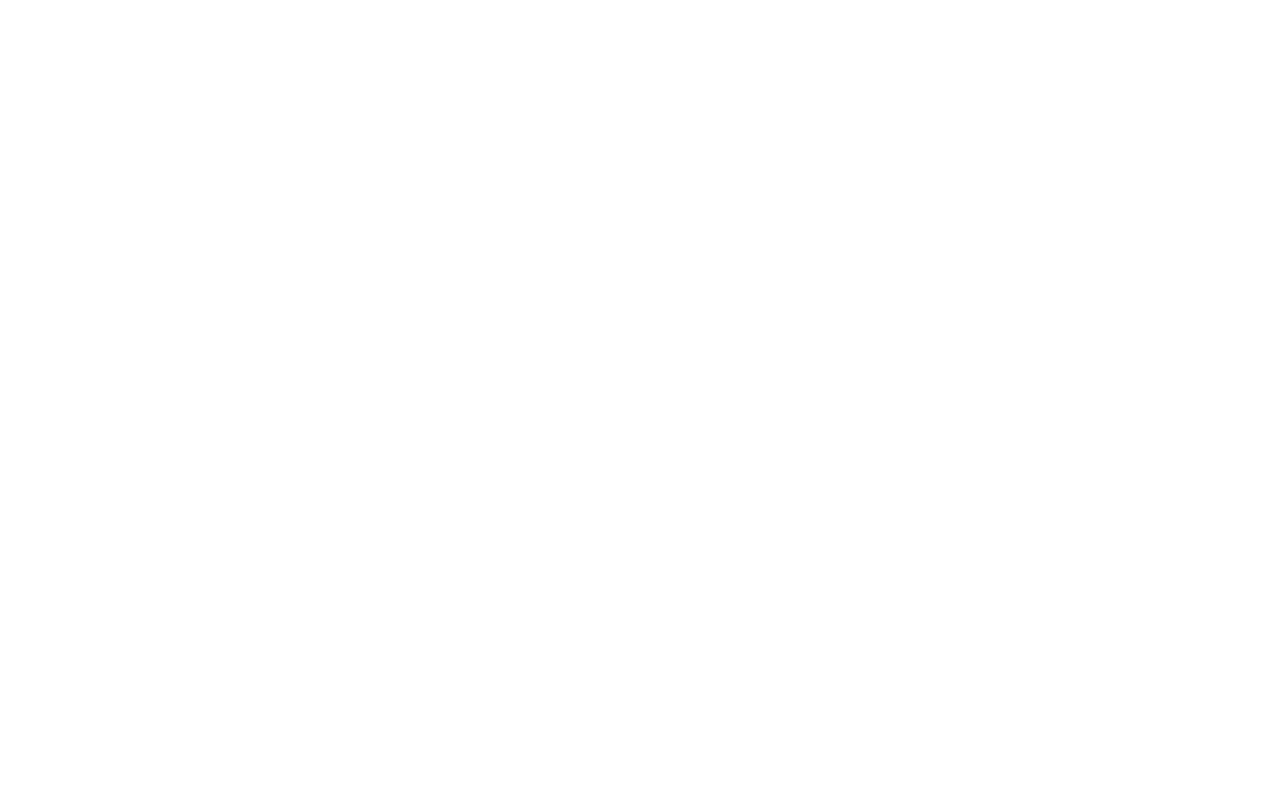
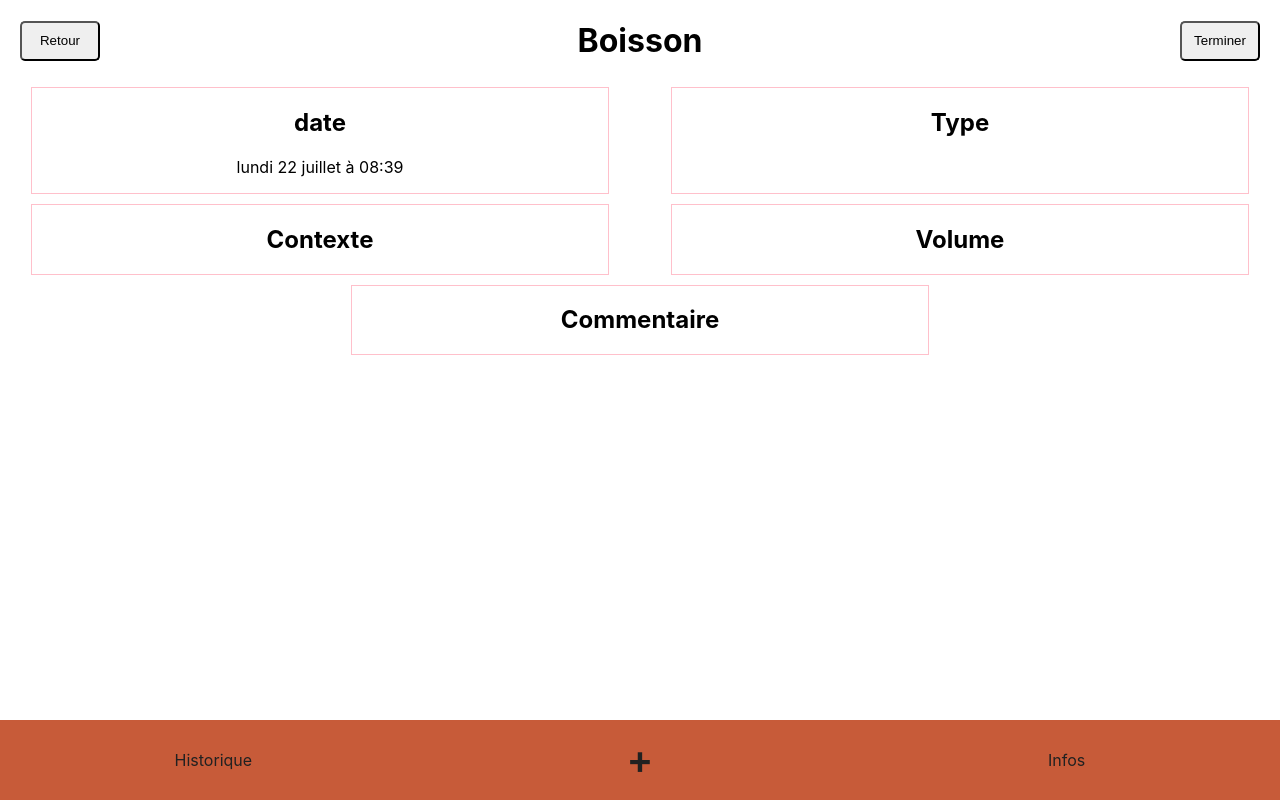
Before and after one commit to FlorianGardy/up-day-mobile, a React (Create React App) app: page /events/summary in a window 1280 px wide. Built offline with nearby package versions, Linux system fonts and the light colour scheme.

Commit message:
Make an external page for summary event

```diff
--- a/src/AppRouter.jsx
+++ b/src/AppRouter.jsx
@@ -6,6 +6,7 @@
 import About from "./pages/About.page.jsx";
 import History from "./pages/History.page.jsx";
 import Urination from "./pages/Urination.page.jsx";
+import Summary from "./pages/Summary.page.jsx";
 
 function AppRouter() {
   return (
@@ -13,6 +14,7 @@
       <div>
         <Switch>
           <Route path="/" exact component={Login} />
+          <Route path="/events/summary" exact component={Summary} />
           <Route path="/events/defecation" exact component={Defecation} />
           <Route path="/events/drink" exact component={Drink} />
           <Route path="/events/urination" exact component={Urination} />
--- a/src/pages/Drink.page.jsx
+++ b/src/pages/Drink.page.jsx
@@ -1,19 +1,16 @@
-import React, { useState, useEffect } from "react";
+import React from "react";
 import DateAndTime from "../components/DateAndTime";
 import OptionSelector from "../components/OptionSelector";
 import Comment from "../components/Comment";
-import SummaryItem from "../components/SummaryItem";
 import { volumes, drinks } from "../data";
 import Navbar from "../components/Navbar";
 import { connect } from "react-redux";
-import moment from "moment";
 import TopBar from "../components/TopBar";
 import {
   updateDate,
   updateKind,
   updateMeasure,
-  updateComment,
-  resetEvent
+  updateComment
 } from "../pills/event/event.action";
 
 const Drink = ({
@@ -25,48 +22,6 @@
   comment,
   history
 }) => {
-  const [isReadyToRecap, setIsReadyToRecap] = useState(false);
-
-  if (isReadyToRecap) {
-    return (
-      <div>
-        <TopBar
-          title="Boisson"
-          leftButtonInfo={{
-            text: "Retour",
-            onClick: () => setIsReadyToRecap(false),
-            isVisible: true
-          }}
-          rightButtonInfo={{
-            text: "Terminer",
-            onClick: () => {
-              console.log("send to database");
-              history.push("/history");
-            }, // Function to send data to api
-            isVisible: true
-          }}
-        />
-        <div
-          style={{
-            display: "flex",
-            flexWrap: "wrap",
-            justifyContent: "space-around"
-          }}
-        >
-          <SummaryItem
-            label="date"
-            value={moment(date).format("dddd DD MMMM à HH:mm")}
-          />
-          <SummaryItem label="Type" value={kind} />
-          <SummaryItem label="Contexte" value={context} />
-          <SummaryItem label="Volume" value={measure} />
-          <SummaryItem label="Commentaire" value={comment} />
-        </div>
-        <Navbar />
-      </div>
-    );
-  }
-
   return (
     <div>
       <TopBar
@@ -78,16 +33,14 @@
         }}
         rightButtonInfo={{
           text: "Suivant",
-          onClick: () => setIsReadyToRecap(true),
+          onClick: () => history.push("/events/summary"),
           isVisible: true
         }}
       />
-
       <DateAndTime
         date={date}
         handleChange={date => dispatch(updateDate(date))}
       />
-
       <h2>Type de boissons</h2>
       <OptionSelector
         options={drinks} //Creer des bouttons a l'aide d'un tableau d'objet avec le couple label -> value
--- /dev/null
+++ b/src/pages/Summary.page.jsx
@@ -0,0 +1,67 @@
+import React from "react";
+import SummaryItem from "../components/SummaryItem";
+import Navbar from "../components/Navbar";
+import { connect } from "react-redux";
+import moment from "moment";
+import TopBar from "../components/TopBar";
+import { resetEvent } from "../pills/event/event.action";
+
+const Drink = ({
+  dispatch,
+  date,
+  kind,
+  measure,
+  context,
+  comment,
+  history
+}) => {
+  return (
+    <div>
+      <TopBar
+        title="Boisson"
+        leftButtonInfo={{
+          text: "Retour",
+          onClick: () => history.goBack(),
+          isVisible: true
+        }}
+        rightButtonInfo={{
+          text: "Terminer",
+          onClick: () => {
+            console.log("send to database");
+            dispatch(resetEvent());
+            history.push("/history");
+          }, // Function to send data to api
+          isVisible: true
+        }}
+      />
+      <div
+        style={{
+          display: "flex",
+          flexWrap: "wrap",
+          justifyContent: "space-around"
+        }}
+      >
+        <SummaryItem
+          label="date"
+          value={moment(date).format("dddd DD MMMM à HH:mm")}
+        />
+        <SummaryItem label="Type" value={kind} />
+        <SummaryItem label="Contexte" value={context} />
+        <SummaryItem label="Volume" value={measure} />
+        <SummaryItem label="Commentaire" value={comment} />
+      </div>
+      <Navbar />
+    </div>
+  );
+};
+
+const mapDispatchToProps = state => ({
+  // Je fais passer toutes les données dans le reducer de l'event en props de la page.
+  date: state.EventReducer.date,
+  kind: state.EventReducer.kind,
+  measure: state.EventReducer.measure,
+  context: state.EventReducer.context,
+  comment: state.EventReducer.comment
+});
+
+export default connect(mapDispatchToProps)(Drink);
```
